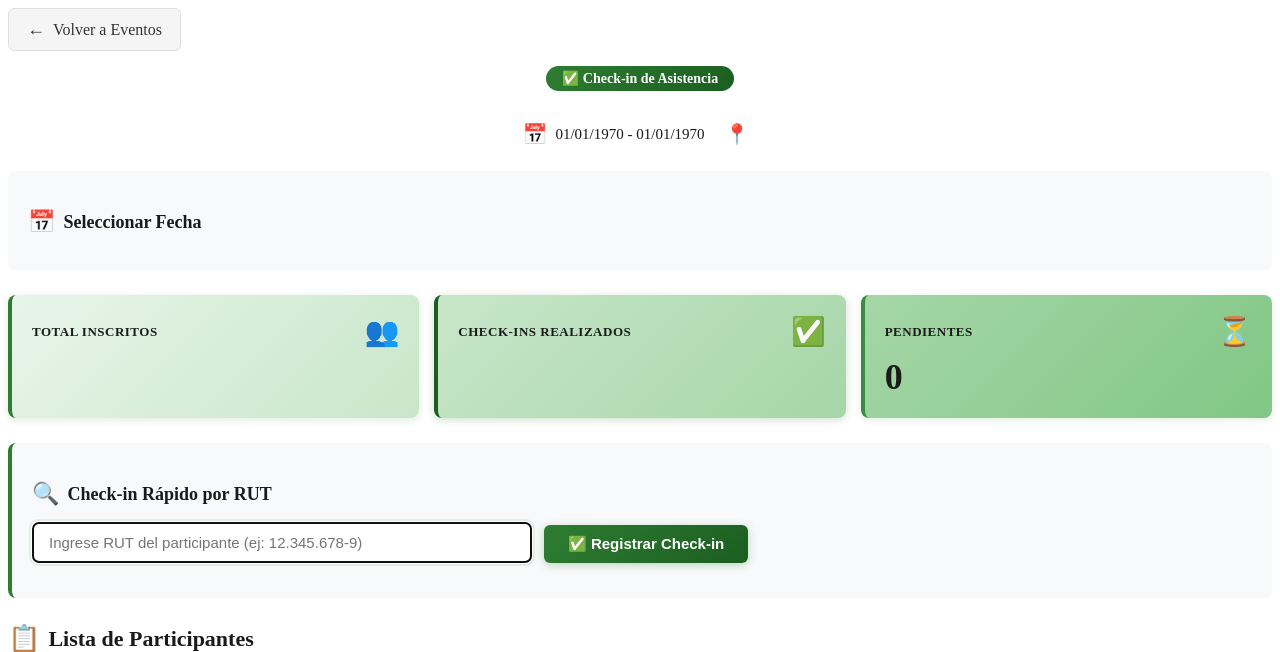
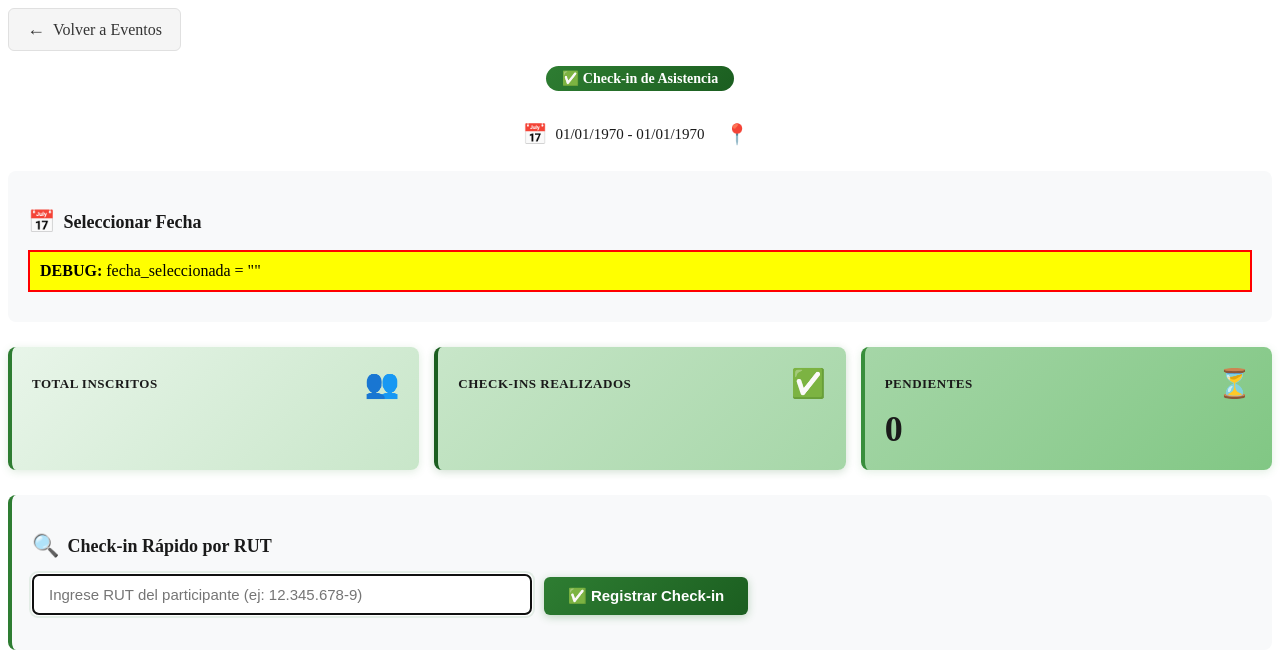
Before and after one commit to edojara/app-web-v1, a PHP site: page / in a window 1280 px wide. Shown: the top 652 px of the page. Run offline with PHP 8.4, Linux system fonts and the light colour scheme; data that the repository does not hold is empty.

Commit message:
agregar debug visible para ver valor de fecha_seleccionada en check-in

```diff
--- a/app/views/checkin/index.php
+++ b/app/views/checkin/index.php
@@ -59,14 +59,16 @@ function abreviarInstitucion($nombre) {
             <h3 style="margin-bottom: 15px; color: #1a1a1a; font-size: 18px; display: flex; align-items: center; gap: 8px;">
                 <span style="font-size: 22px;">📅</span> Seleccionar Fecha
             </h3>
-            <!-- Debug: Fecha seleccionada = <?php echo $fecha_seleccionada; ?> -->
+            <div style="background: yellow; padding: 10px; margin: 10px 0; border: 2px solid red;">
+                <strong>DEBUG:</strong> fecha_seleccionada = "<?php echo $fecha_seleccionada; ?>"
+            </div>
             <div style="display: flex; gap: 12px; flex-wrap: wrap;">
                 <?php foreach ($fechas_evento as $fecha):
                     $es_hoy = $fecha === date('Y-m-d');
                     $es_seleccionada = ($fecha === $fecha_seleccionada);
                     $checkins_fecha = $this->checkinModel->contarByEventoYFecha($evento_id, $fecha);
-                    // Debug
-                    // echo "<!-- Comparando: '$fecha' === '$fecha_seleccionada' = " . ($es_seleccionada ? 'SI' : 'NO') . " -->";
+
+                    echo "<!-- Debug: fecha='$fecha', fecha_seleccionada='$fecha_seleccionada', es_seleccionada=" . ($es_seleccionada ? 'SI' : 'NO') . " -->";
                 ?>
                     <a href="?url=checkin&evento_id=<?php echo $evento_id; ?>&fecha=<?php echo $fecha; ?>"
                        class="fecha-btn <?php echo $es_seleccionada ? 'active' : ''; ?>"
```
